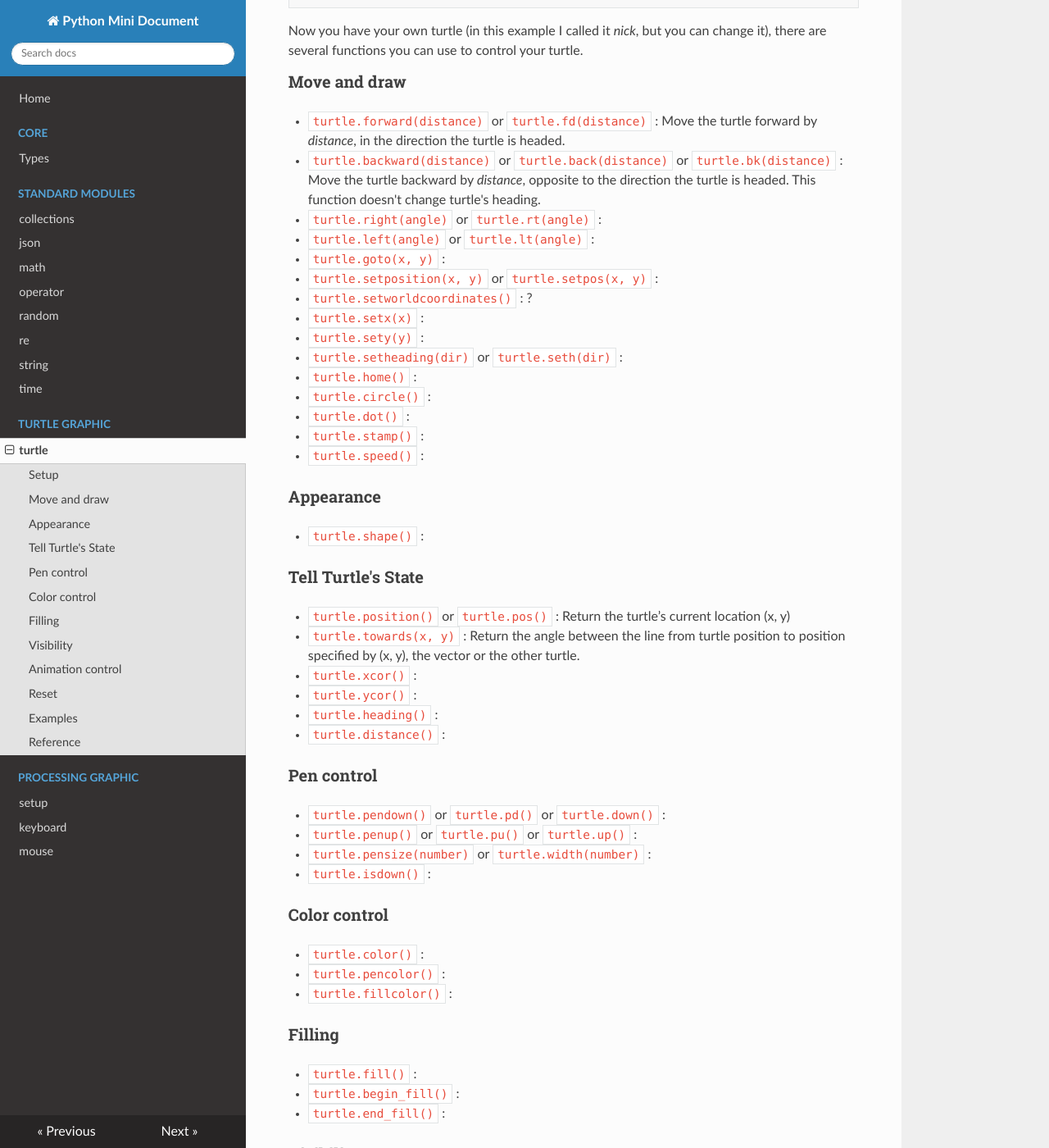
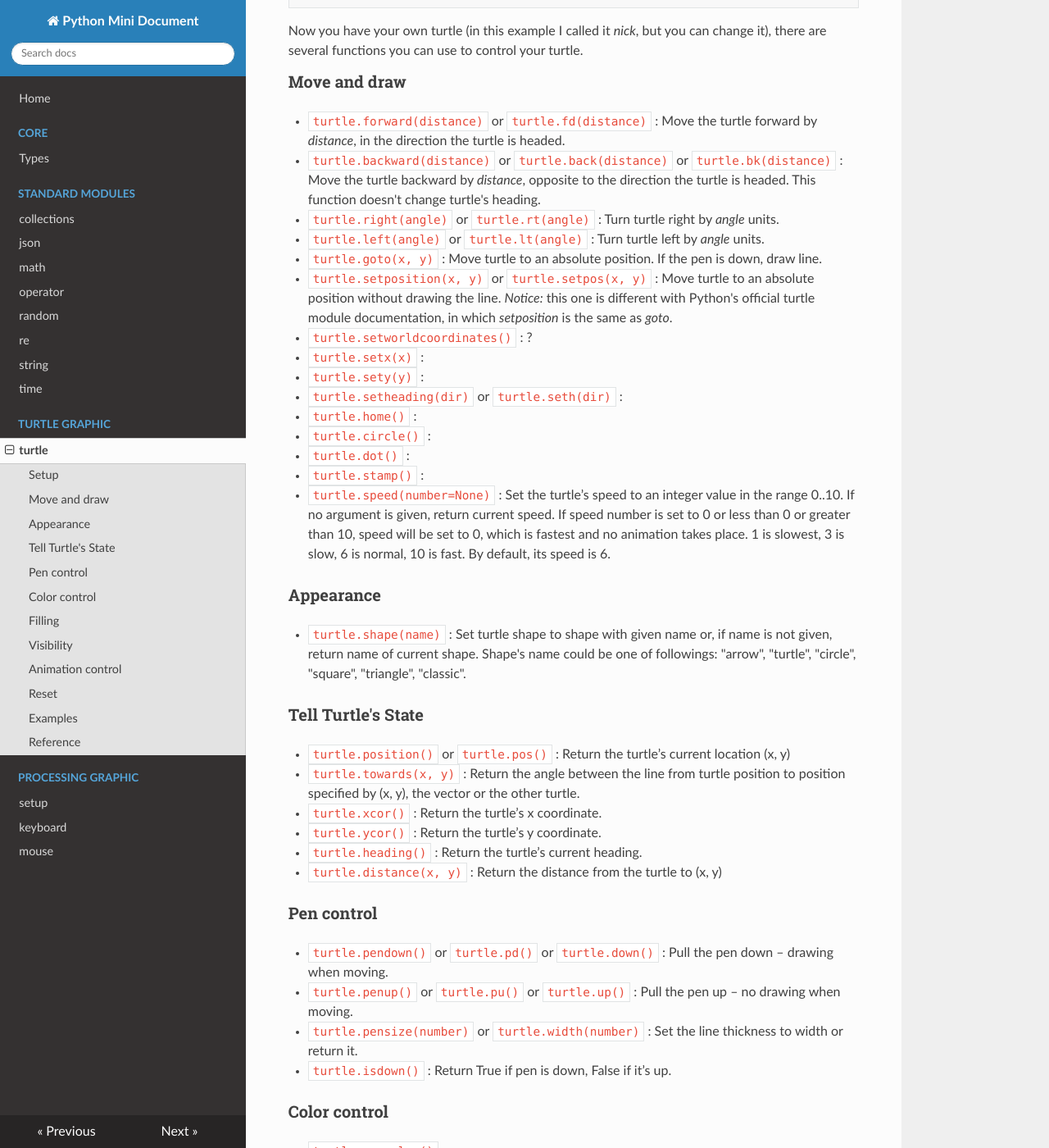
Before and after one commit to oyoclass/pythonmini-doc, an MkDocs documentation site: the page built from doc/turtle/turtle.md, in a window 1280 px wide and 1400 px high, scrolled down 317 px. Shown: the whole window at 82% size. Built offline with MkDocs 1.6.1, drawn with Linux system fonts in a browser that asks for light colours; nearby versions of some CDN libraries; old or Windows-style settings are respelled for this version of MkDocs; some of the changed text lies outside the part shown.

Commit message:
update turtle doc

````diff
--- a/doc/turtle/turtle.md
+++ b/doc/turtle/turtle.md
@@ -17,10 +17,10 @@ Now you have your own turtle (in this example I called it *nick*, but you can ch
 
 * ```turtle.forward(distance)``` or ```turtle.fd(distance)``` : Move the turtle forward by *distance*, in the direction the turtle is headed.
 * ```turtle.backward(distance)``` or ```turtle.back(distance)``` or ```turtle.bk(distance)``` : Move the turtle backward by *distance*, opposite to the direction the turtle is headed. This function doesn't change turtle's heading.
-* ```turtle.right(angle)``` or ```turtle.rt(angle)``` :
-* ```turtle.left(angle)``` or ```turtle.lt(angle)``` :
-* ```turtle.goto(x, y)``` :
-* ```turtle.setposition(x, y)``` or ```turtle.setpos(x, y)``` :
+* ```turtle.right(angle)``` or ```turtle.rt(angle)``` : Turn turtle right by *angle* units.
+* ```turtle.left(angle)``` or ```turtle.lt(angle)``` : Turn turtle left by *angle* units.
+* ```turtle.goto(x, y)``` : Move turtle to an absolute position. If the pen is down, draw line.
+* ```turtle.setposition(x, y)``` or ```turtle.setpos(x, y)``` : Move turtle to an absolute position without drawing the line. *Notice:* this one is different with Python's official turtle module documentation, in which *setposition* is the same as *goto*.
 * ```turtle.setworldcoordinates()``` : ?
 * ```turtle.setx(x)``` :
 * ```turtle.sety(y)``` :
@@ -29,29 +29,31 @@ Now you have your own turtle (in this example I called it *nick*, but you can ch
 * ```turtle.circle()``` :
 * ```turtle.dot()``` :
 * ```turtle.stamp()``` :
-* ```turtle.speed()``` :
+* ```turtle.speed(number=None)``` : Set the turtle’s speed to an integer value in the range 0..10. If no argument is given, return current speed. If speed number is set to 0 or less than 0 or greater than 10, speed will be set to 0, which is fastest and no animation takes place. 1 is slowest, 3 is slow, 6 is normal, 10 is fast. By default, its speed is 6.
+
 
 ### Appearance
-* ```turtle.shape()``` :
+
+* ```turtle.shape(name)``` : Set turtle shape to shape with given name or, if name is not given, return name of current shape. Shape's name could be one of followings: "arrow", "turtle", "circle", "square", "triangle", "classic".
 
 ### Tell Turtle's State
 * ```turtle.position()``` or ```turtle.pos()``` : Return the turtle’s current location (x, y)
 * ```turtle.towards(x, y)``` : Return the angle between the line from turtle position to position specified by (x, y), the vector or the other turtle.
-* ```turtle.xcor()``` :
-* ```turtle.ycor()``` :
-* ```turtle.heading()``` :
-* ```turtle.distance()``` :
+* ```turtle.xcor()``` : Return the turtle’s x coordinate.
+* ```turtle.ycor()``` : Return the turtle’s y coordinate.
+* ```turtle.heading()``` : Return the turtle’s current heading.
+* ```turtle.distance(x, y)``` : Return the distance from the turtle to (x, y)
 
 ### Pen control
-* ```turtle.pendown()``` or ```turtle.pd()``` or ```turtle.down()``` :
-* ```turtle.penup()``` or ```turtle.pu()``` or ```turtle.up()``` :
-* ```turtle.pensize(number)``` or ```turtle.width(number)``` :
-* ```turtle.isdown()``` :
+* ```turtle.pendown()``` or ```turtle.pd()``` or ```turtle.down()``` : Pull the pen down – drawing when moving.
+* ```turtle.penup()``` or ```turtle.pu()``` or ```turtle.up()``` : Pull the pen up – no drawing when moving.
+* ```turtle.pensize(number)``` or ```turtle.width(number)``` : Set the line thickness to width or return it.
+* ```turtle.isdown()``` : Return True if pen is down, False if it’s up.
 
 ### Color control
-* ```turtle.color()``` :
 * ```turtle.pencolor()``` :
 * ```turtle.fillcolor()``` :
+* ```turtle.color()``` :
 
 ### Filling
 * ```turtle.fill()``` :
@@ -59,18 +61,17 @@ Now you have your own turtle (in this example I called it *nick*, but you can ch
 * ```turtle.end_fill()``` :
 
 ### Visibility
-* ```turtle.showturtle()``` or ```turtle.st()``` :
-* ```turtle.hideturtle()``` or ```turtle.ht()``` :
-* ```turtle.isvisible()``` :
+* ```turtle.showturtle()``` or ```turtle.st()``` : Make the turtle visible.
+* ```turtle.hideturtle()``` or ```turtle.ht()``` : Make the turtle invisible.
+* ```turtle.isvisible()``` : Return True if the Turtle is shown, False if it’s hidden.
 
 ### Animation control
 * ```turtle.delay()``` :
 * ```turtle.tracer()``` :
-* ```turtle.update()``` :
 
 ### Reset
-* ```turtle.reset()``` :
-* ```turtle.clear()``` :
+* ```turtle.reset()``` : Delete the turtle’s drawings from the screen, re-center the turtle and set variables to the default values.
+* ```turtle.clear()``` : Delete the turtle’s drawings from the screen. Do not move turtle. State and position of the turtle as well as drawings of other turtles are not affected.
 
 ### Examples
 
````
Also changed, not shown: doc/stdmod/string.md (+7 -7 lines).
